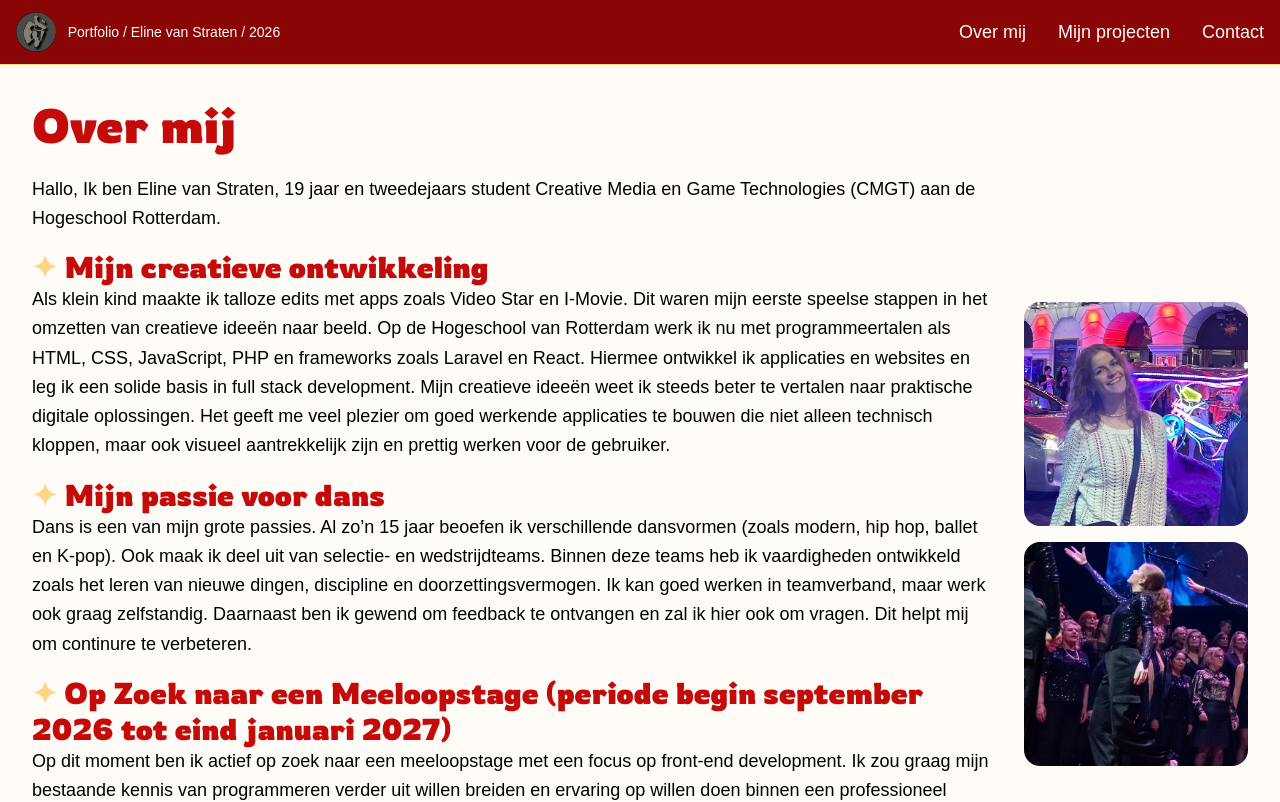
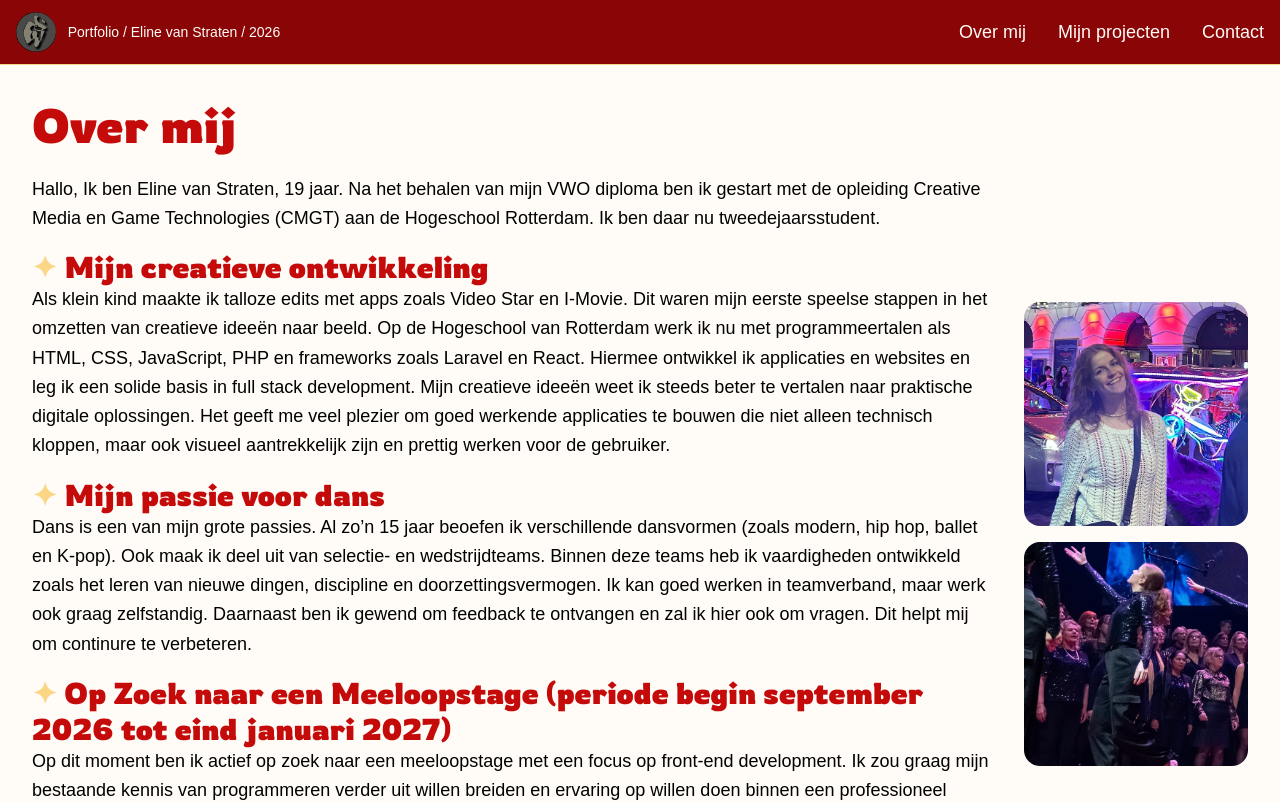
Before and after one commit to eline-vanstraten/eline-vanstraten.github.io, a React (Vite) app: page /aboutMe in a window 1280 px wide. Shown: the top 802 px of the page. Built offline with nearby package versions, Linux system fonts and the light colour scheme; a web font is replaced by a local one.

Commit message:
EDIT text

```diff
--- a/src/pages/Index.jsx
+++ b/src/pages/Index.jsx
@@ -98,7 +98,7 @@ function Index() {
                             link={"/natureParksFront"}
                             image={"/projects/natureParks/natureParksBegin.png"}
                             title={"Nature Parks front-end"}
-                            description={"Een applicatie met een verzameling van verschillende natuurparken uit de Verenigde Staten."}
+                            description={"Een webapplicatie met een verzameling van verschillende natuurparken uit de Verenigde Staten."}
                             date={"27 januari 2026"}
                             tags={["React", "Javascript", "Vite", "Tailwind CSS"]}
                         />
--- a/src/pages/projects/TaylorSwift.jsx
+++ b/src/pages/projects/TaylorSwift.jsx
@@ -17,7 +17,8 @@ function TaylorSwift() {
                             <p><span className={"text-accent"}>✦</span> Individuele
                                 schoolopdracht (Front-end Development)</p>
                             <p><span className={"text-accent"}>✦</span>Fan website over Taylor Swift. Dit is
-                                mijn eerste kennismaking met het maken van een website doormiddel van HTML en CSS.</p>
+                                mijn eerste kennismaking met het maken van een website met behulp van HTML en CSS.
+                            </p>
                         </div>
 
                         <div>
--- a/src/pages/website/AboutMe.jsx
+++ b/src/pages/website/AboutMe.jsx
@@ -15,8 +15,9 @@ function AboutMe() {
 
                     <div className={"flex flex-col gap-4 text-base sm:text-lg leading-relaxed"}>
                         <p>
-                            Hallo, Ik ben Eline van Straten, 19 jaar en tweedejaars student Creative Media en Game
-                            Technologies (CMGT) aan de Hogeschool Rotterdam.
+                            Hallo, Ik ben Eline van Straten, 19 jaar. Na het behalen van mijn VWO diploma ben ik gestart
+                            met de opleiding Creative Media en Game
+                            Technologies (CMGT) aan de Hogeschool Rotterdam. Ik ben daar nu tweedejaarsstudent.
                         </p>
                         <div>
                             <h4 className={"text-2xl sm:text-3xl"}><span className={"text-accent"}>✦</span> Mijn
--- a/src/pages/website/Projects.jsx
+++ b/src/pages/website/Projects.jsx
@@ -35,7 +35,7 @@ function Projects() {
                             link={"/natureParksFront"}
                             image={"/projects/natureParks/natureParksBegin.png"}
                             title={"Nature Parks front-end"}
-                            description={"Een applicatie met een verzameling van verschillende natuurparken uit de Verenigde Staten."}
+                            description={"Een webapplicatie met een verzameling van verschillende natuurparken uit de Verenigde Staten."}
                             date={"27 januari 2026"}
                             tags={["React", "Javascript", "Vite", "Tailwind CSS"]}
                         />
```
